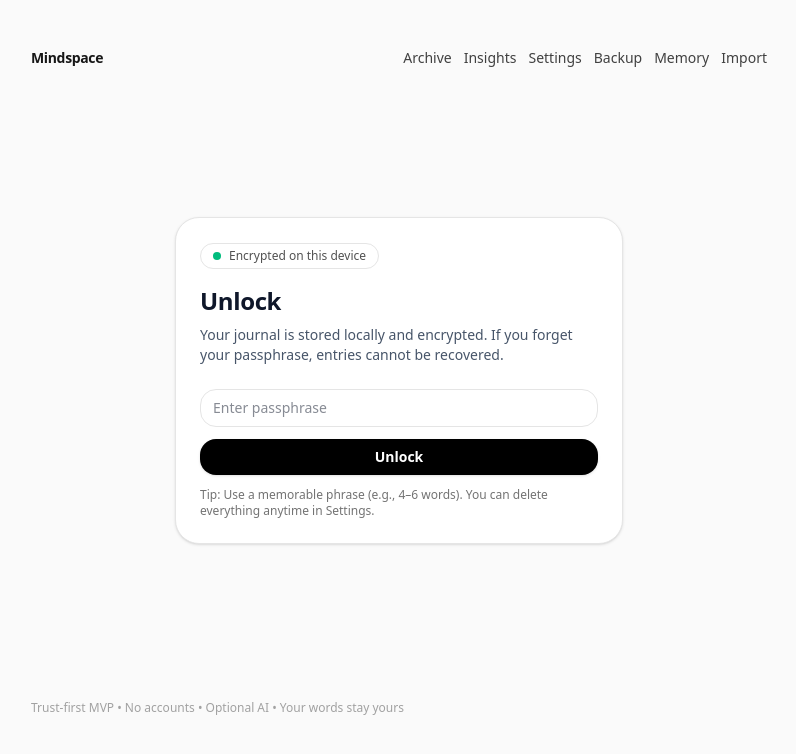
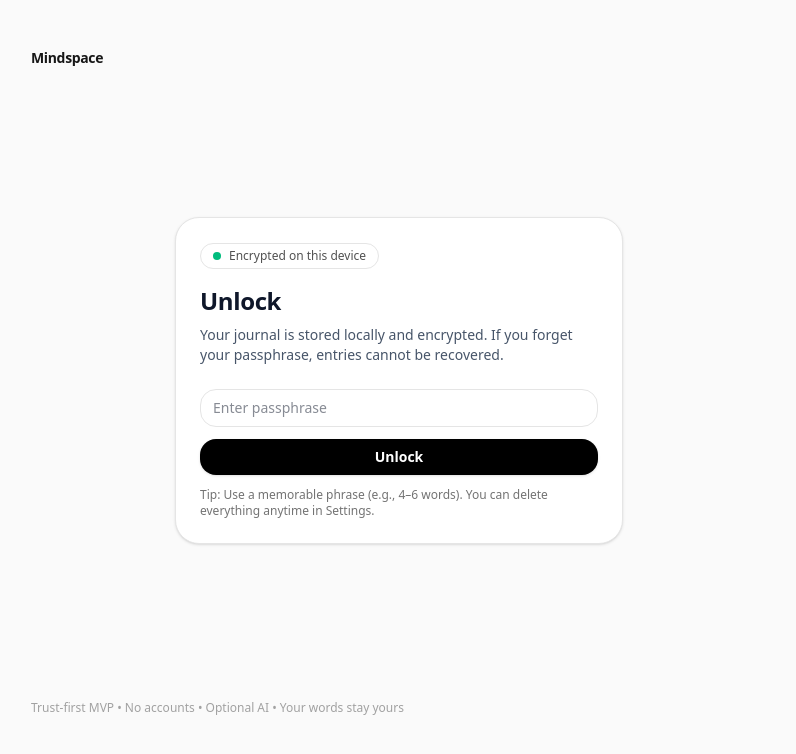
Before and after one commit to DevanshiPatel18/MindSpace, a Next.js app: page /unlock in a window 1280 px wide. Shown: the top 754 px of the page, without its empty margins (241-1037 px from the left). Built offline with nearby package versions, Linux system fonts and the light colour scheme.

Commit message:
Fixed: navigation glitch when the app is locked

```diff
--- a/src/components/AppShell.tsx
+++ b/src/components/AppShell.tsx
@@ -1,6 +1,12 @@
+"use client";
+
 import Link from "next/link";
+import { usePathname } from "next/navigation";
 
 export function AppShell({ children }: { children: React.ReactNode }) {
+  const path = usePathname();
+  const isLocked = path === "/unlock";
+
   return (
     <div className="min-h-screen bg-neutral-50">
       <div className="mx-auto max-w-3xl px-4 py-10 md:py-12">
@@ -8,6 +14,7 @@
           <Link href="/" className="text-sm font-semibold text-neutral-900 tracking-tight">
             Mindspace
           </Link>
+          {!isLocked && (
             <div className="flex items-center gap-3 text-sm">
               <Link href="/archive" className="text-neutral-700 hover:text-neutral-900">
                 Archive
@@ -29,6 +36,7 @@
                 Import
               </Link>
             </div>
+          )}
         </div>
         {children}
         <div className="mt-10 text-xs text-neutral-400">
--- a/src/components/LockGate.tsx
+++ b/src/components/LockGate.tsx
@@ -10,7 +10,7 @@
   const path = usePathname();
 
   React.useEffect(() => {
-    if(path === "/unlock") return;
+    if (path === "/unlock") return;
     // if (path === "/unlock" || path.startsWith("/scripts/seed")) return;
     if (!getSessionKey()) router.replace("/unlock");
 
@@ -40,5 +40,10 @@
     };
   }, [router, path]);
 
+  // Prevent flash of protected content
+  if (path !== "/unlock" && !getSessionKey()) {
+    return null;
+  }
+
   return <>{children}</>;
 }
```
Lines whose indentation alone changed are shown as unchanged.
